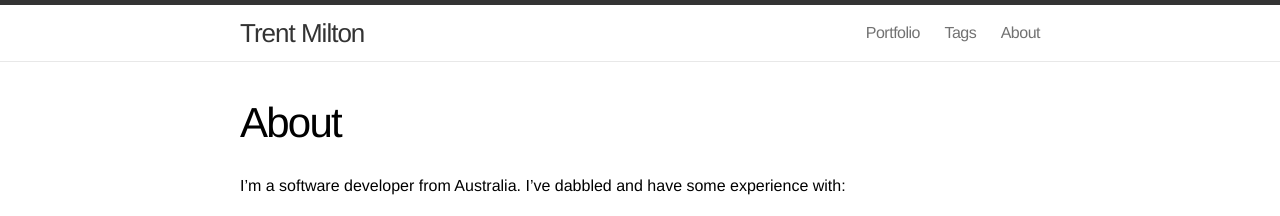
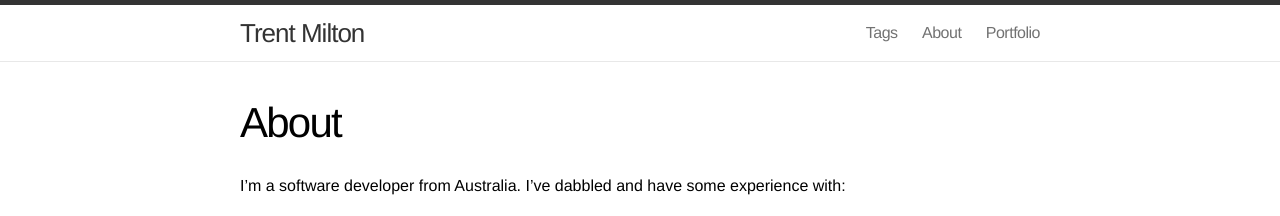
Before and after one commit to trentmilton/trentmilton-site-jekyll, a Jekyll site: the page built from about.md, in a window 1280 px wide. Shown: the top 216 px of the page. Built offline with Jekyll 4.4.1, drawn with Linux system fonts in a browser that asks for light colours.

Commit message:
Fixed up order of menu

```diff
--- a/_includes/header.html
+++ b/_includes/header.html
@@ -17,13 +17,9 @@
         </svg>
       </a>
       <div class="trigger">
-        {% for page in site.pages %}
-          {% if page.title %}
-          {% unless page.url contains '/tag/' %}
-          	<a class="page-link" href="{{ page.url | prepend: site.baseurl }}">{{ page.title }}</a>
-          {% endunless %}
-          {% endif %}
-        {% endfor %}
+      <a class="page-link" href="{{ site.url }}/tags">Tags</a>
+      	<a class="page-link" href="{{ site.url }}/about">About</a>
+      	<a class="page-link" href="{{ site.url }}/portfolio">Portfolio</a>
       </div>
     </nav>
 
```
Also changed, not shown: about.md (renamed from 3-about.md), portfolio.md (renamed from 1-portfolio.md), tags.html (renamed from 2-tags.html).
